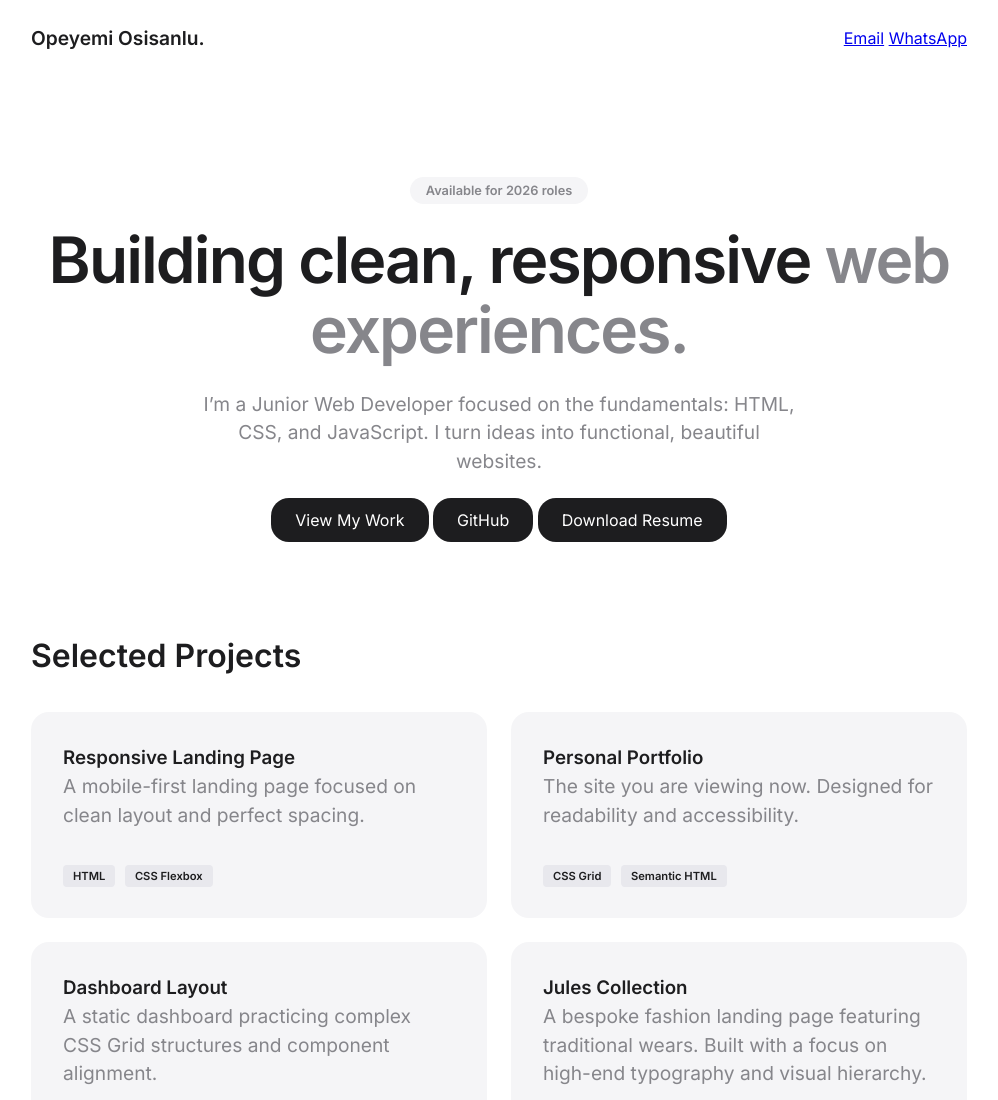
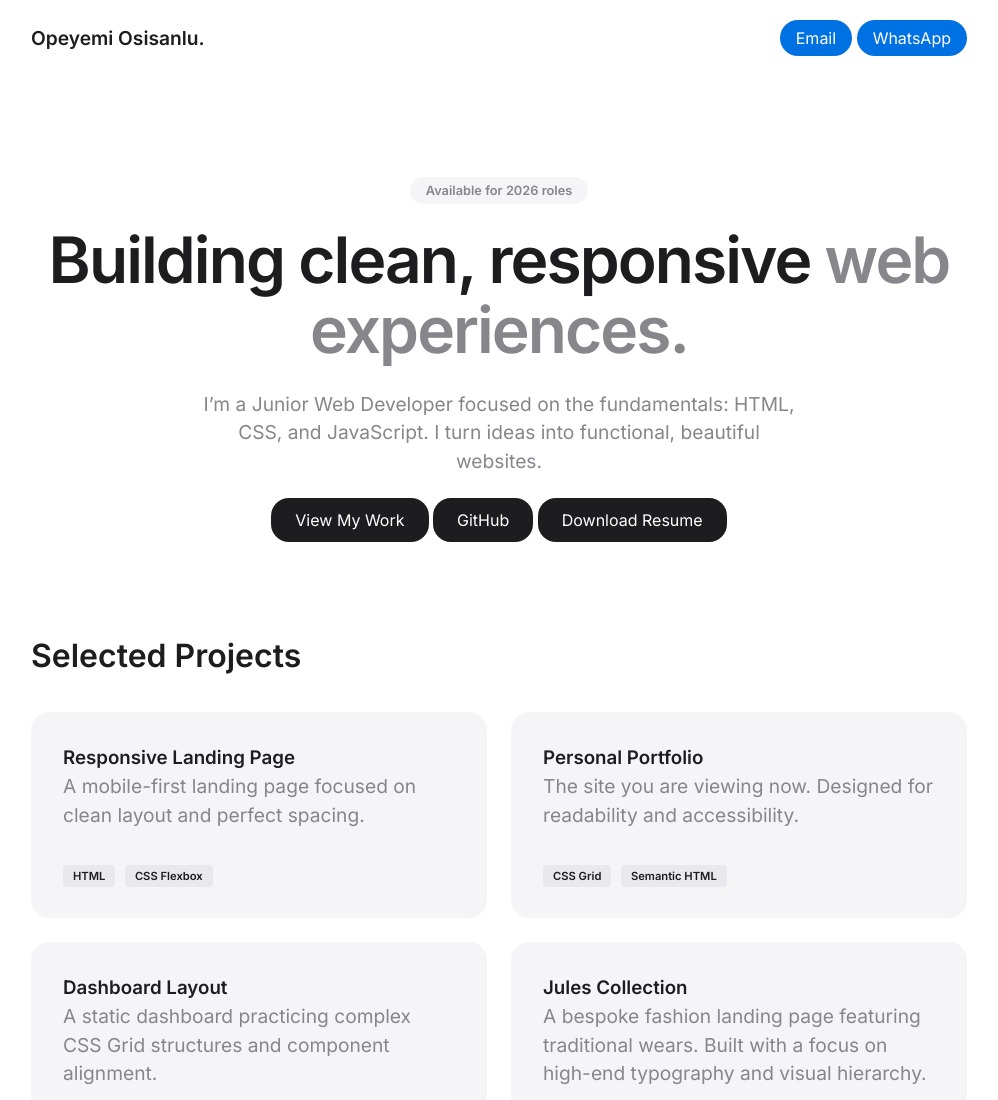
Before and after one commit to opeyemiosisanlu-glitch/Portfolio, a plain HTML site: page index.html in a window 1280 px wide. Shown: the top 1100 px of the page, without its empty margins (141-1139 px from the left). Drawn offline with Linux system fonts and the light colour scheme.

Commit message:
Refactor CSS for buttons and layout styles
Updated button styles and added a new button size.

```diff
--- a/style.css
+++ b/style.css
@@ -81,6 +81,18 @@ p {
 }
 
 /* Buttons */
+.btn-sm {
+  background: var(--accent);
+  color: white;
+  text-decoration: none;
+  padding: 8px 16px;
+  border-radius: var(--radius);
+  font-weight: 500;
+  transition: 0.3s;
+}
+.btn-sm:hover {
+  opacity: 0.8;
+}
 .btn-primary {
   background: var(--text);
   color: white;
```
